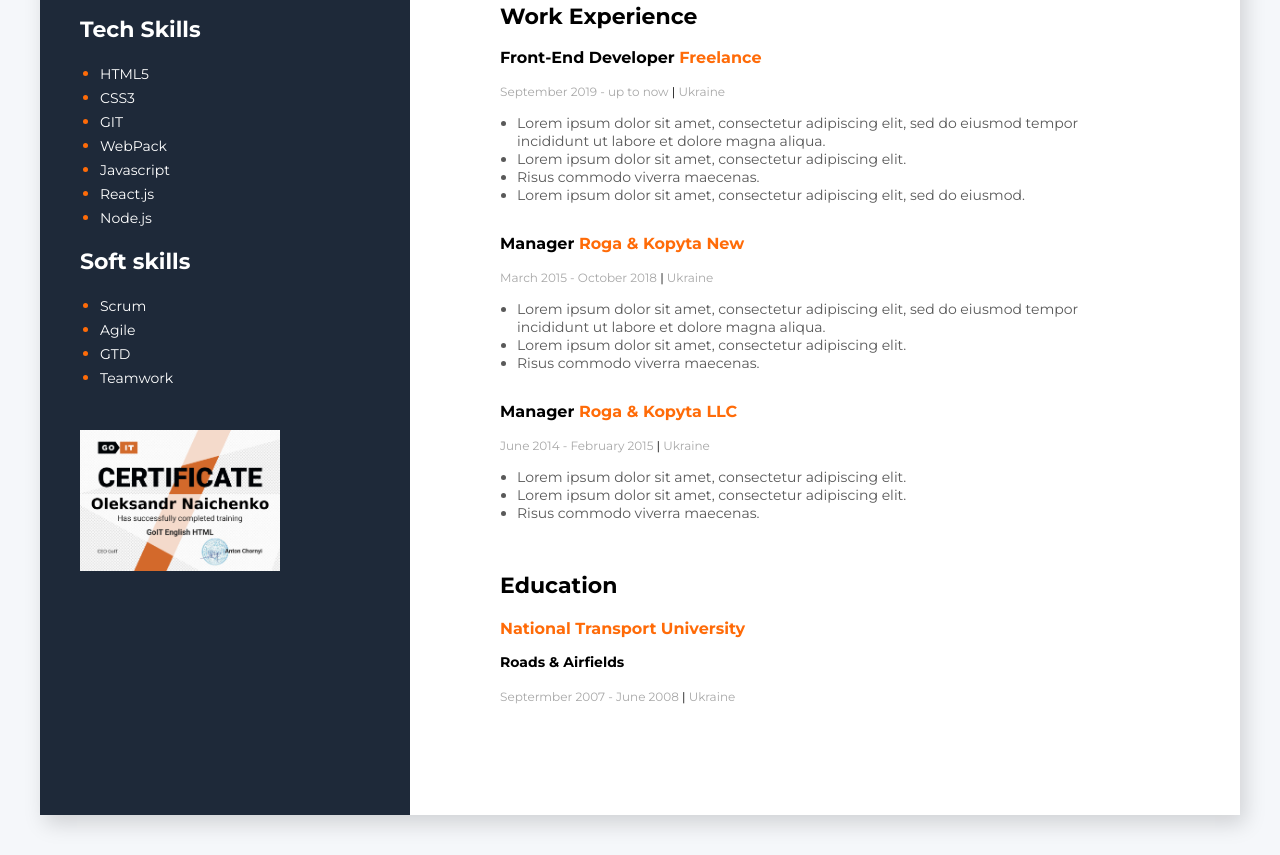
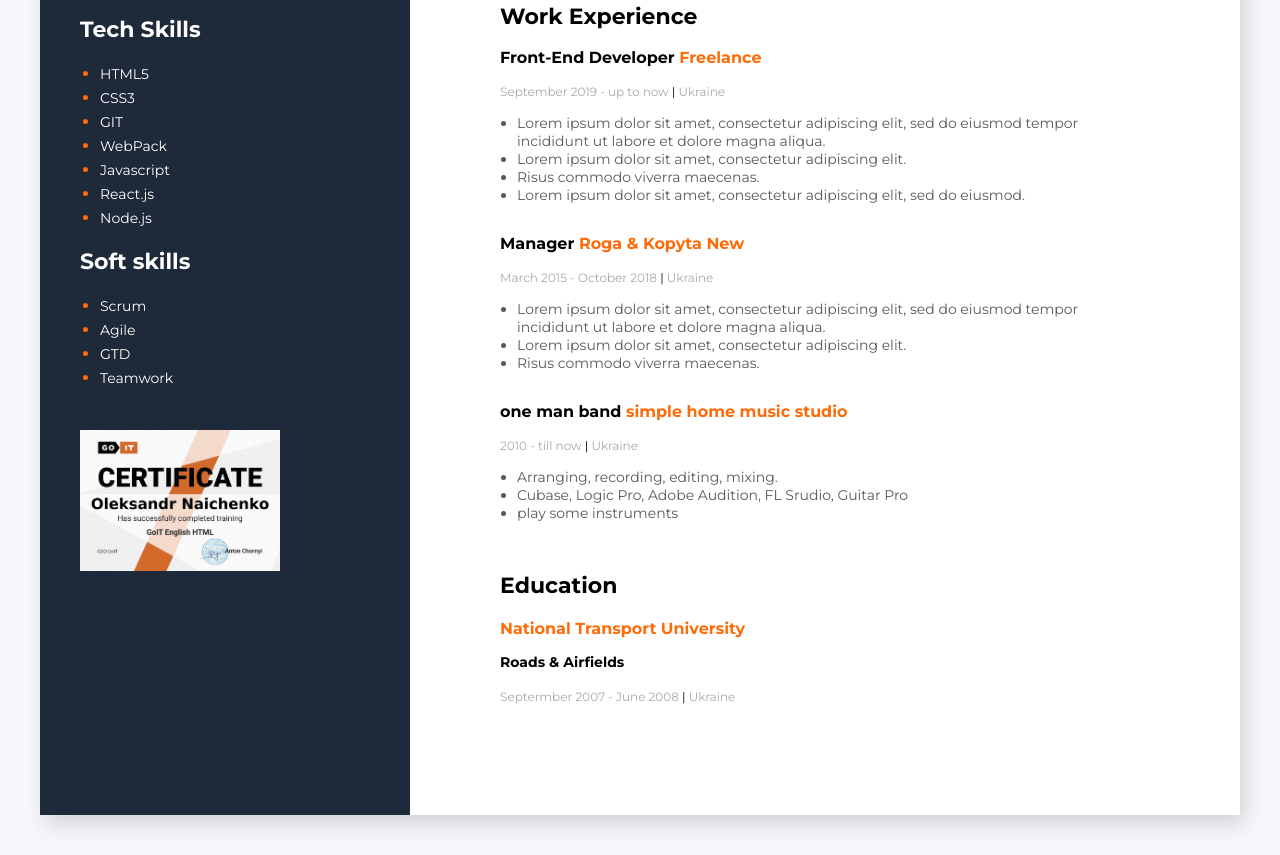
Before and after one commit to o-naichenko/github-tutorial, a plain HTML site: page index.html in a window 1280 px wide. Shown: the part 643-1498 px from the top of the page. Drawn offline with Linux system fonts and the light colour scheme.

Commit message:
+ home music studio info

```diff
--- a/index.html
+++ b/index.html
@@ -177,21 +177,21 @@
           <!-- company 3 -->
           <div>
             <h4 class="profession-title">
-              Manager <span class="profession-orange">Roga & Kopyta LLC</span>
+              one man band <span class="profession-orange">simple home music studio</span>
             </h4>
             <span class="time-period"
-              >June 2014 - February 2015
+              >2010 - till now
               <span class="profession-divider">|</span> Ukraine</span
             >
             <ul class="profession-duties">
               <li class="profession-duties-item">
-                Lorem ipsum dolor sit amet, consectetur adipiscing elit.
+                Arranging, recording, editing, mixing.
               </li>
               <li class="profession-duties-item">
-                Lorem ipsum dolor sit amet, consectetur adipiscing elit.
+                Cubase, Logic Pro, Adobe Audition, FL Srudio, Guitar Pro
               </li>
               <li class="profession-duties-item">
-                Risus commodo viverra maecenas.
+                play some instruments
               </li>
             </ul>
           </div>
```
